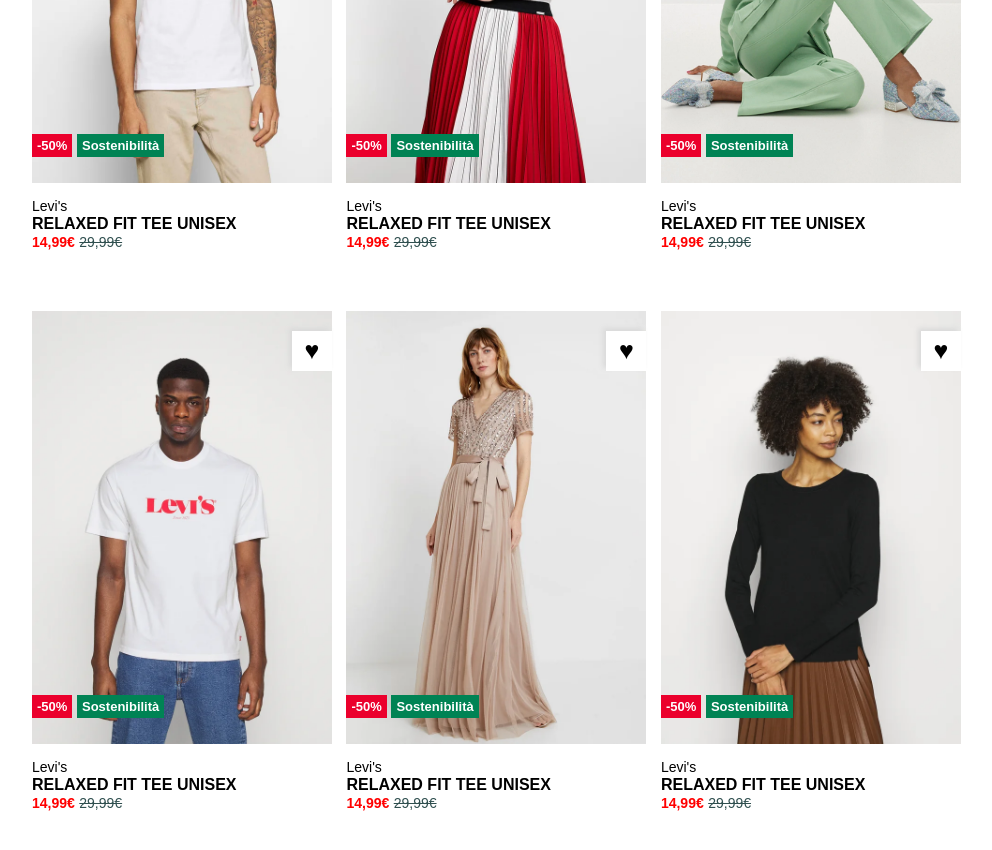
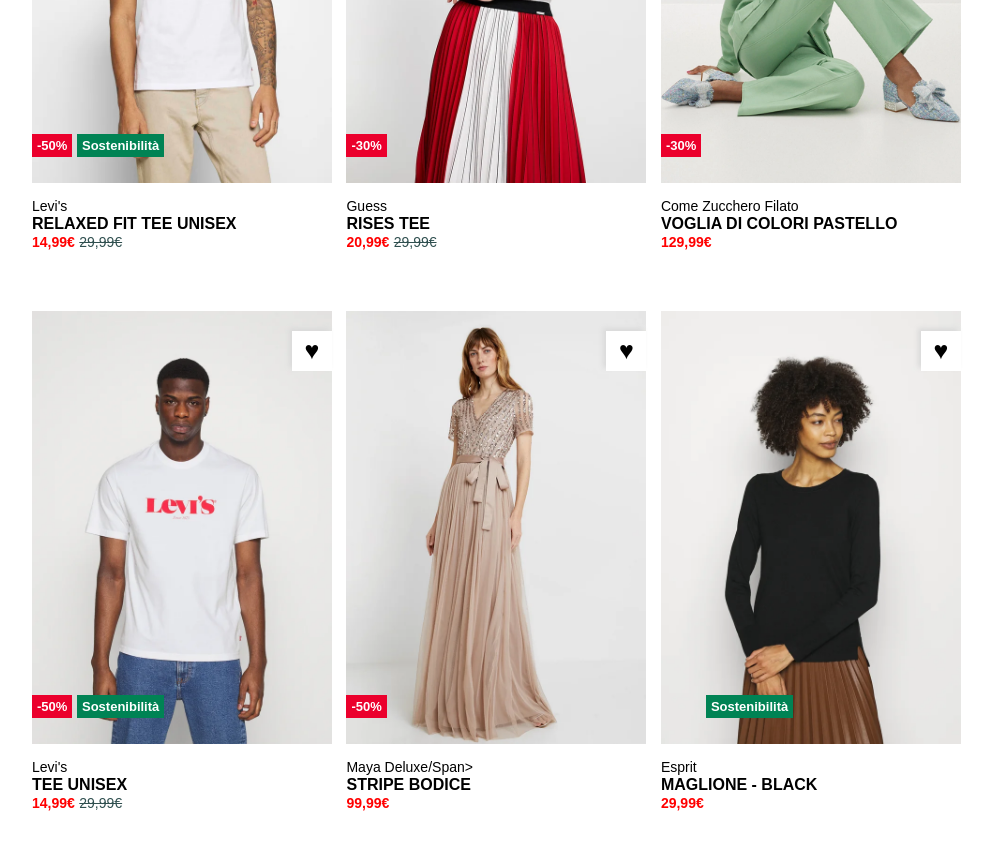
Before and after one commit to matteotagliatti/html-css-boolando, a plain HTML site: page index.html in a window 1280 px wide. Shown: the part 280-1130 px from the top of the page, without its empty margins (133-1125 px from the left). Drawn offline with Linux system fonts and the light colour scheme.

Commit message:
personalized info

```diff
--- a/css/style.css
+++ b/css/style.css
@@ -107,6 +107,10 @@ p, span {
     font-weight: bold;
 }
 
+.brand {
+    text-transform: capitalize;
+}
+
 .name-product {
     text-transform: uppercase;
 }
--- a/index.html
+++ b/index.html
@@ -29,7 +29,7 @@
                 </div>
                 <!-- Product Info -->
                 <div>
-                    <span>Levi's</span>
+                    <span class="brand">Levi's</span>
                     <h2 class="name-product bold">Relaxed fit tee unisex</h2>
                     <span class="price bold">14,99€</span> <span class="price-stroke">29,99€</span>
                 </div>
@@ -43,17 +43,16 @@
                     <img class="first-img" src="img/2.webp" alt="second product first img">
                     <img class="second-img" src="img/2b.webp" alt="second product second img">
                     <!-- Discount, Text, Heart -->
-                    <div class="discount b-30 p-f absolute">-50%</div>
-                    <div class="sustainability b-30 p-f absolute">Sostenibilità</div>
+                    <div class="discount b-30 p-f absolute">-30%</div>
                     <div class="heart-container absolute">
                         <span class="heart">&hearts;</span>
                     </div>
                 </div>
                 <!-- Product Info -->
                 <div>
-                    <span>Levi's</span>
-                    <h2 class="name-product bold">Relaxed fit tee unisex</h2>
-                    <span class="price bold">14,99€</span> <span class="price-stroke">29,99€</span>
+                    <span class="brand">Guess</span>
+                    <h2 class="name-product bold">Rises tee</h2>
+                    <span class="price bold">20,99€</span> <span class="price-stroke">29,99€</span>
                 </div>
             </div>
 
@@ -64,17 +63,16 @@
                     <img class="first-img" src="img/3.webp" alt="first product">
                     <img class="second-img" src="img/3b.webp" alt="third product second img">
                     <!-- Discount, Text, Heart -->
-                    <div class="discount b-30 p-f absolute">-50%</div>
-                    <div class="sustainability b-30 p-f absolute">Sostenibilità</div>
+                    <div class="discount b-30 p-f absolute">-30%</div>
                     <div class="heart-container absolute">
                         <span class="heart">&hearts;</span>
                     </div>
                 </div>
                 <!-- Product Info -->
                 <div>
-                    <span>Levi's</span>
-                    <h2 class="name-product bold">Relaxed fit tee unisex</h2>
-                    <span class="price bold">14,99€</span> <span class="price-stroke">29,99€</span>
+                    <span class="brand">Come Zucchero Filato</span>
+                    <h2 class="name-product bold">Voglia di colori pastello</h2>
+                    <span class="price bold">129,99€</span>
                 </div>
             </div>
 
@@ -99,8 +97,8 @@
                 </div>
                 <!-- Product Info -->
                 <div>
-                    <span>Levi's</span>
-                    <h2 class="name-product bold">Relaxed fit tee unisex</h2>
+                    <span class="brand">Levi's</span>
+                    <h2 class="name-product bold">tee unisex</h2>
                     <span class="price bold">14,99€</span> <span class="price-stroke">29,99€</span>
                 </div>
             </div>
@@ -114,16 +112,15 @@
                     <img class="second-img" src="img/5b.webp" alt="fifth product second img">
                     <!-- Discount, Text, Heart -->
                     <div class="discount b-30 p-f absolute">-50%</div>
-                    <div class="sustainability b-30 p-f absolute">Sostenibilità</div>
                     <div class="heart-container absolute">
                         <span class="heart">&hearts;</span>
                     </div>
                 </div>
                 <!-- Product Info -->
                 <div>
-                    <span>Levi's</span>
-                    <h2 class="name-product bold">Relaxed fit tee unisex</h2>
-                    <span class="price bold">14,99€</span> <span class="price-stroke">29,99€</span>
+                    <span class="brand">Maya Deluxe/span>
+                    <h2 class="name-product bold">Stripe bodice</h2>
+                    <span class="price bold">99,99€</span>
                 </div>
             </div>
 
@@ -135,7 +132,6 @@
                     <img class="first-img" src="img/6.webp" alt="sixth product first img">
                     <img class="second-img" src="img/6b.webp" alt="sixth product second img">
                     <!-- Discount, Text, Heart -->
-                    <div class="discount b-30 p-f absolute">-50%</div>
                     <div class="sustainability b-30 p-f absolute">Sostenibilità</div>
                     <div class="heart-container absolute">
                         <span class="heart">&hearts;</span>
@@ -143,9 +139,9 @@
                 </div>
                 <!-- Product Info -->
                 <div>
-                    <span>Levi's</span>
-                    <h2 class="name-product bold">Relaxed fit tee unisex</h2>
-                    <span class="price bold">14,99€</span> <span class="price-stroke">29,99€</span>
+                    <span class="brand">Esprit</span>
+                    <h2 class="name-product bold">Maglione - Black</h2>
+                    <span class="price bold">29,99€</span>
                 </div>
             </div>
 
```
